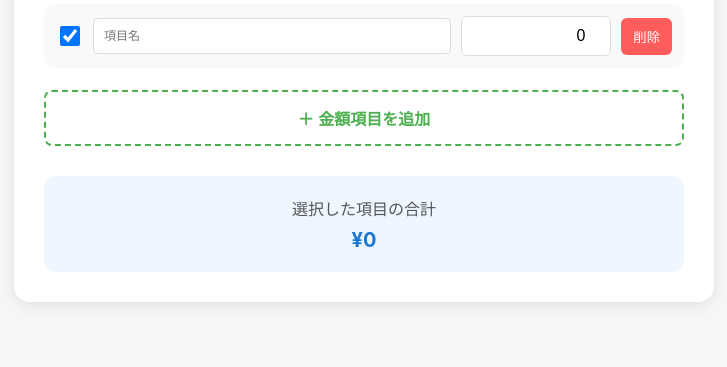
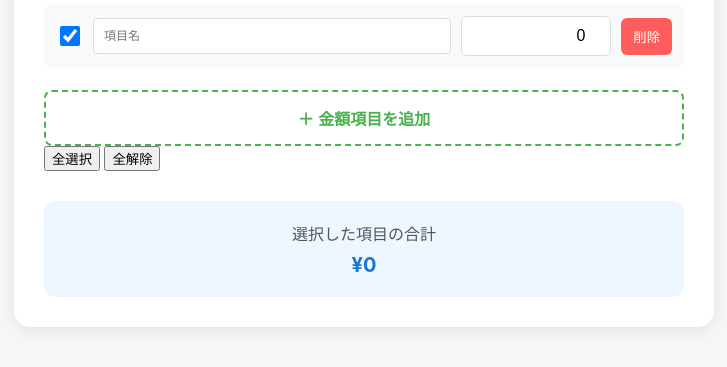
Before and after one commit to dreizehn09/calculator-app, a plain HTML site: page index.html in a window 1280 px wide. Shown: the part 121-488 px from the top of the page, without its empty margins (276-1003 px from the left). Drawn offline with Linux system fonts and the light colour scheme.

Commit message:
Update index.html

```diff
--- a/index.html
+++ b/index.html
@@ -16,7 +16,10 @@
     <button id="addButton" class="add-button">
         ＋ 金額項目を追加
     </button>
-
+<div class="select-buttons">
+  <button id="selectAllButton">全選択</button>
+  <button id="deselectAllButton">全解除</button>
+</div>
     <div class="total-area">
         <p>選択した項目の合計</p>
         <div id="total">¥0</div>
```
